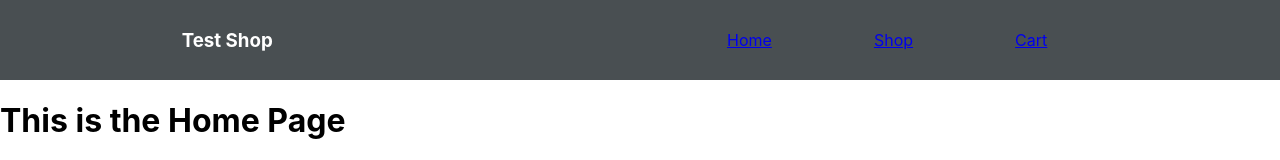
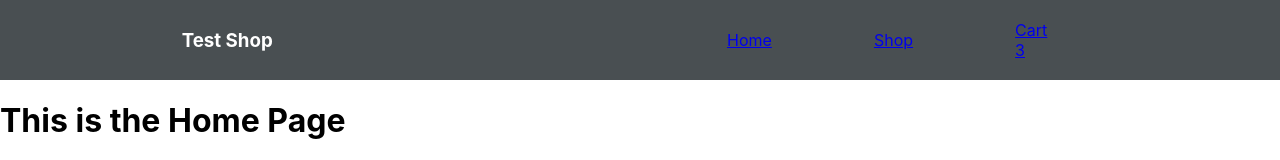
Before and after one commit to TruDarksider/shopping-cart, a React (Create React App) app: page / in a window 1280 px wide. Shown: the top 160 px of the page. Built offline with nearby package versions, Linux system fonts and the light colour scheme.

Commit message:
Added dummy cart count

```diff
--- a/src/Nav.js
+++ b/src/Nav.js
@@ -14,6 +14,7 @@ function Nav() {
                 </Link>
                 <Link to='/shoppingcart'>
                     <li>Cart</li>
+                    <div className='cartCount'>3</div>
                 </Link>
             </ul>
         </nav>
```
